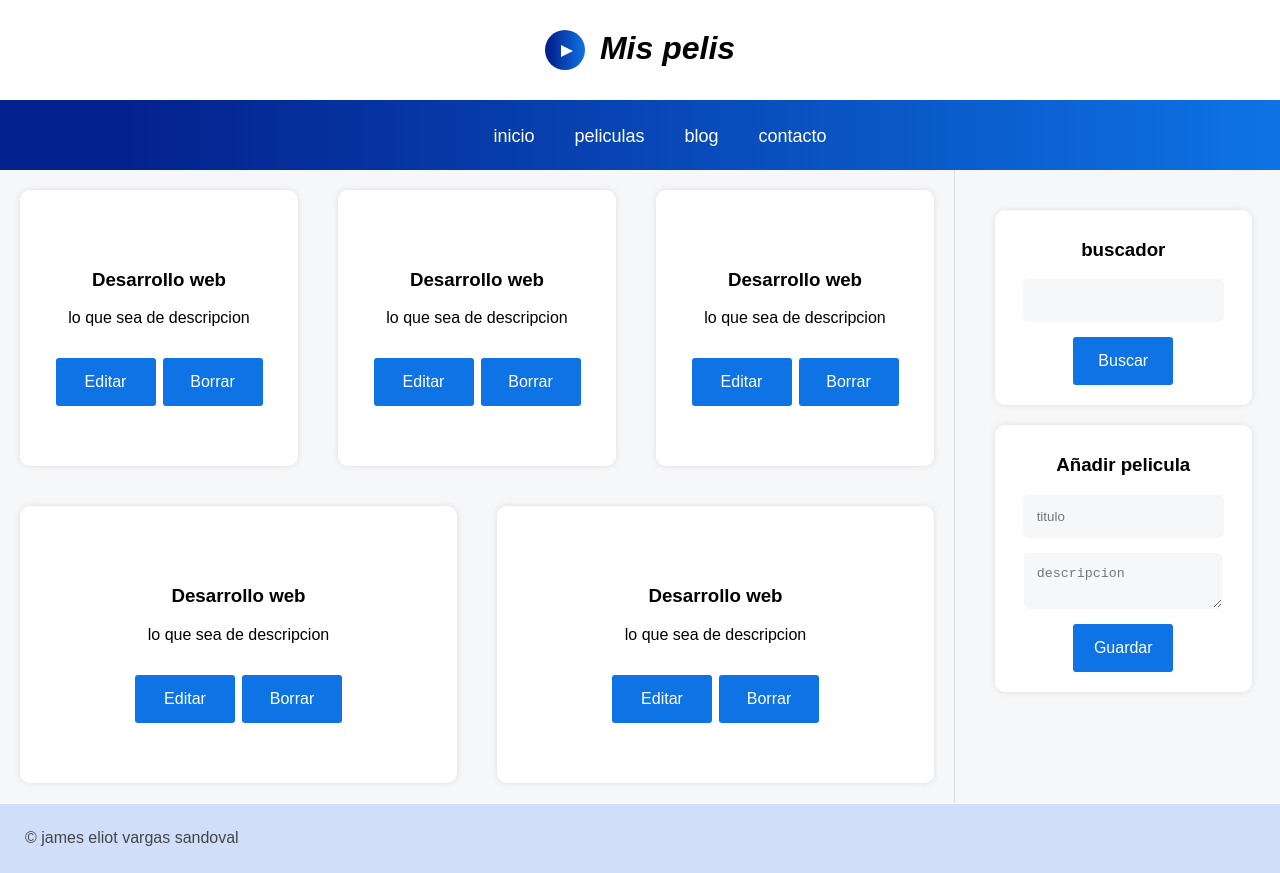
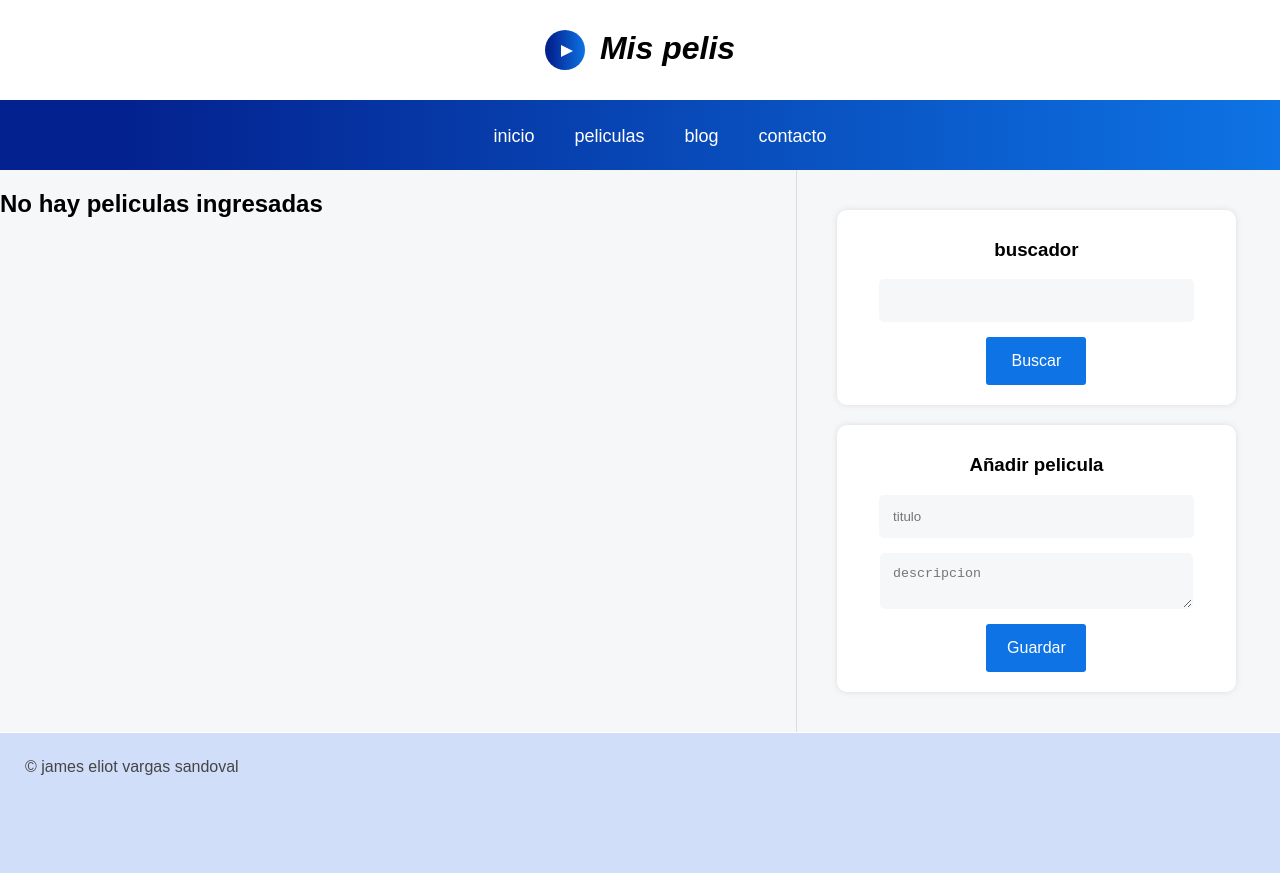
Before and after one commit to james6587/Proyecto1-peliculas-reactjs, a React (Create React App) app: page / in a window 1280 px wide. After the commit the page ends 802 px from the top, so only its background shows below. Built offline with nearby package versions, Linux system fonts and the light colour scheme.

Commit message:
mostrar pelis agregadas en pantallas y actualizacion instantanea de las mismas

```diff
--- a/src/App.js
+++ b/src/App.js
@@ -1,8 +1,12 @@
+import { useState } from "react";
 import { Buscador } from "./Components/Buscador";
 import { Crear } from "./Components/Crear";
 import { Listado } from "./Components/Listado";
 
 function App() {
+
+  const [listadoState, setListadoState] = useState([]);
+
   return (
     <div className="layout">
       {/*cabecera*/}
@@ -24,14 +28,14 @@ function App() {
       {/*contenido principal*/}
       <section id="content" className="content">
         {/*aqui va el listado de peliculas*/}
-        <Listado />
+        <Listado listadoState={listadoState} setListadoState={setListadoState} />
 
       </section>
 
       {/*barra lateral*/}
       <aside className="lateral">
         <Buscador />
-        <Crear />
+        <Crear setListadoState={setListadoState} />
       </aside>
       {/*pie de pagina*/}
       <footer className="footer">&copy; james eliot vargas sandoval</footer>
--- a/src/Components/Crear.js
+++ b/src/Components/Crear.js
@@ -1,7 +1,7 @@
 import React, { useState } from 'react'
 import { guardarEnStorage } from '../helpers/GuardarEnStorage';
 
-export const Crear = () => {
+export const Crear = ({ setListadoState }) => {
 
 
     const tituloComponente = "Añadir pelicula";
@@ -27,6 +27,11 @@ export const Crear = () => {
 
         //Guardar estado
         setPeliState(peli);
+
+        //actualizar pelis instantaneamente
+        setListadoState(elementos => {
+            return [...elementos, peli];
+        });
 
         //Guardar en el almacenamiento local
         guardarEnStorage("pelis", peli);
--- a/src/Components/Listado.js
+++ b/src/Components/Listado.js
@@ -1,47 +1,38 @@
-import React from 'react'
+import React, { useEffect, useState } from 'react'
 
-export const Listado = () => {
+export const Listado = ({ listadoState, setListadoState }) => {
+
+    //const [listadoState, setListadoState] = useState([]);
+
+    useEffect(() => {
+        console.log("componente del listado de peliculas cargado");
+        conseguirPeliculas();
+    }, [])
+
+    const conseguirPeliculas = () => {
+        let peliculas = JSON.parse(localStorage.getItem("pelis"));
+
+        setListadoState(peliculas);
+    }
+
     return (
         <>
-            <article className="peli-item">
-                <h3 className="tittle">Desarrollo web</h3>
-                <p className="description">lo que sea de descripcion</p>
+            {listadoState != null ? listadoState.map(peli => {
 
-                <button className="edit">Editar</button>
-                <button className="delete">Borrar</button>
-            </article>
+                return (
+                    <article key={peli.id} className="peli-item">
+                        <h3 className="tittle">{peli.titulo}</h3>
+                        <p className="description">{peli.descripcion}</p>
 
-            <article className="peli-item">
-                <h3 className="tittle">Desarrollo web</h3>
-                <p className="description">lo que sea de descripcion</p>
 
-                <button className="edit">Editar</button>
-                <button className="delete">Borrar</button>
-            </article>
+                        <button className="edit">Editar</button>
+                        <button className="delete">Borrar</button>
+                    </article>
+                );
+            })
+                : <h2>No hay peliculas ingresadas</h2>
+            }
 
-            <article className="peli-item">
-                <h3 className="tittle">Desarrollo web</h3>
-                <p className="description">lo que sea de descripcion</p>
-
-                <button className="edit">Editar</button>
-                <button className="delete">Borrar</button>
-            </article>
-
-            <article className="peli-item">
-                <h3 className="tittle">Desarrollo web</h3>
-                <p className="description">lo que sea de descripcion</p>
-
-                <button className="edit">Editar</button>
-                <button className="delete">Borrar</button>
-            </article>
-
-            <article className="peli-item">
-                <h3 className="tittle">Desarrollo web</h3>
-                <p className="description">lo que sea de descripcion</p>
-
-                <button className="edit">Editar</button>
-                <button className="delete">Borrar</button>
-            </article>
         </>
     )
 }
```
